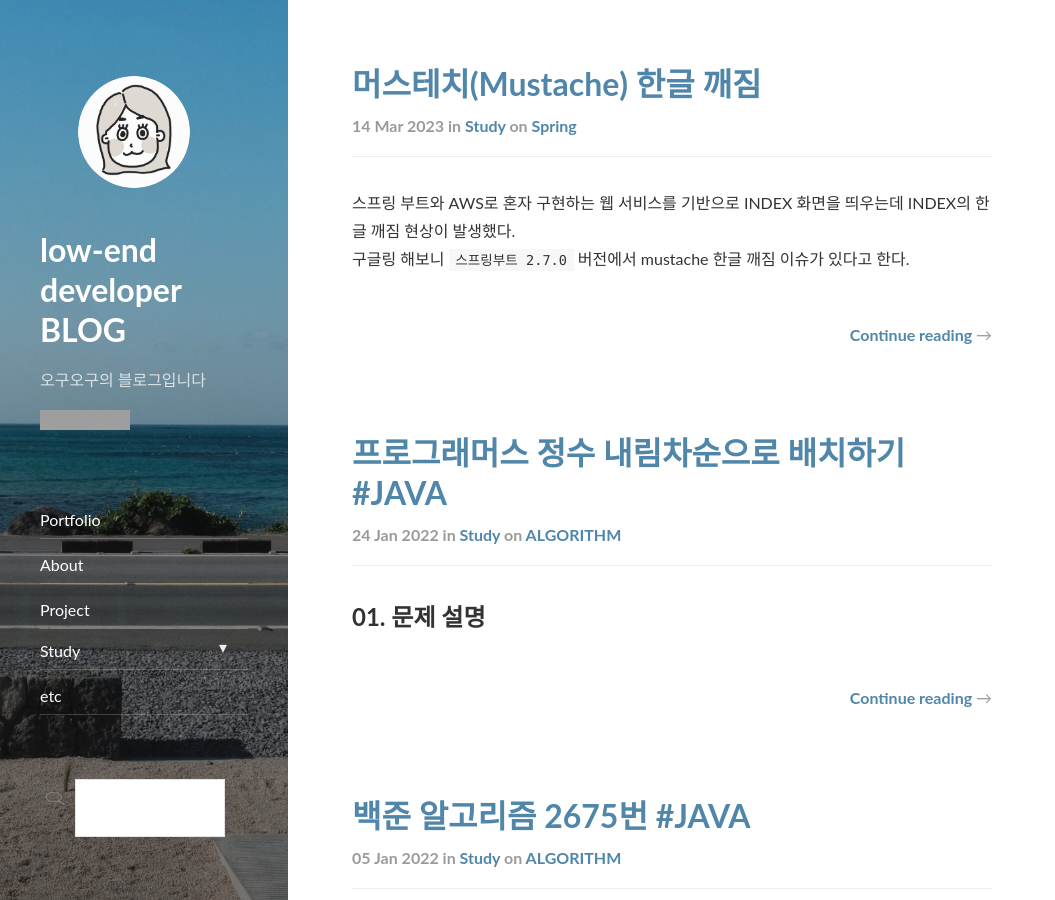
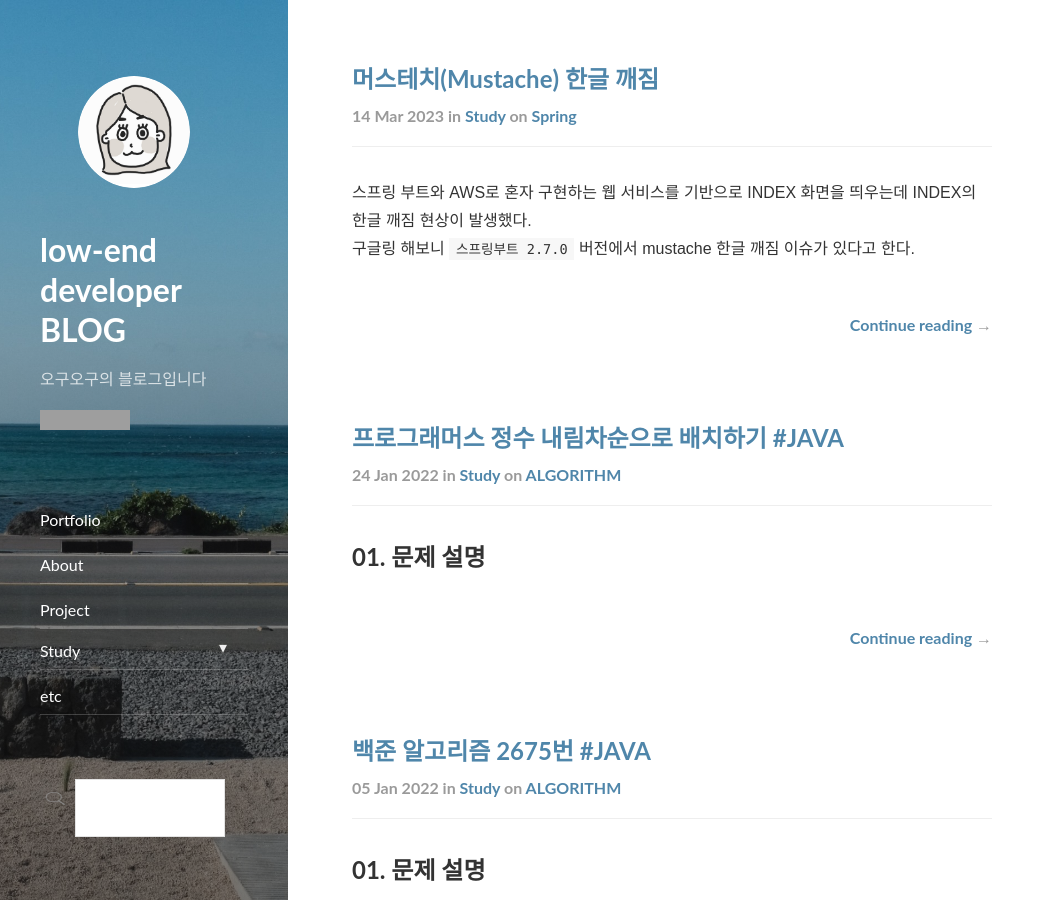
Before and after one commit to ohguohgu/ohguohgu.github.io, a Jekyll site: the page built from index.html, in a window 1280 px wide and 900 px high. Shown: the whole window, without its empty margins (0-1055 px from the left). Built offline with Jekyll 4.4.1, drawn with Linux system fonts in a browser that asks for light colours; nearby versions of some CDN libraries; the list of posts is cut into pages by our own code; grey boxes are pictures that could not be loaded.

Commit message:
2023-08-22 font change

```diff
--- a/_sass/_variables.scss
+++ b/_sass/_variables.scss
@@ -1,3 +1,8 @@
+$customFont: "BMJUA";
+$serif:$customFont, Georgia, Times, serif !default;
+$sans-serif: $customFont, -apple-system, BlinkMacSystemFont, "Roboto", "Segoe UI", "Helevetica Neue", "Lucida Grande", Arial, sans-serif !default;
+$monospace: $customFont, Monaco, Consolas, "Lucida Console", monospace !default;
+
 $gray: #9a9a9a;
 $gray-bg: #f9f9f9;
 $gray-text: #787878;
--- a/_sass/hydejack/_base.scss
+++ b/_sass/hydejack/_base.scss
@@ -11,6 +11,15 @@
 
   -webkit-text-size-adjust: 100%;
       -ms-text-size-adjust: 100%;
+
+  font-family: 'Gothic A1', sans-serif;
+}
+
+@font-face {
+  font-family: 'Gothic A1', sans-serif;
+  src: url("https://fonts.googleapis.com/css2?family=Gothic+A1:wght@100;400&display=swap");
+  font-weight: normal;
+  font-style: normal;
 }
 
 // @media screen {
--- a/_sass/pooleparty/_posts.scss
+++ b/_sass/pooleparty/_posts.scss
@@ -17,6 +17,7 @@
 
 // Blog post or page title
 .page-title, .post-title {
+  font-size:1.5rem;
   // margin-top: 0;
 }
 
```
